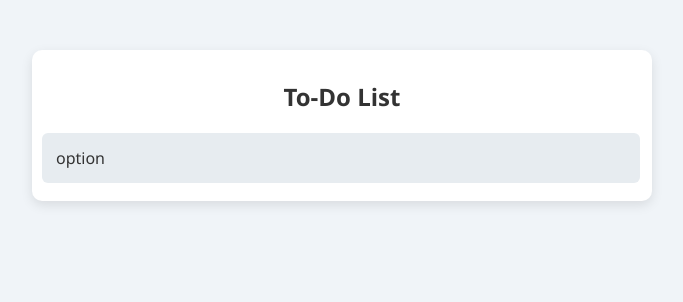
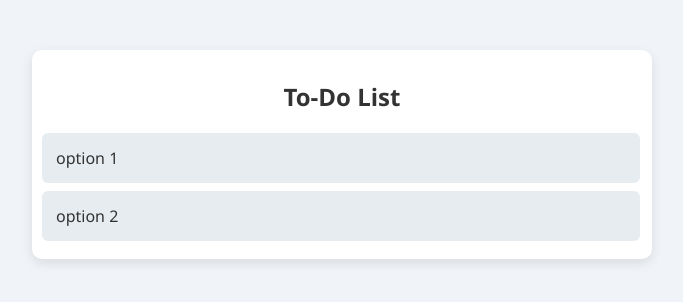
Before and after one commit to gngu44/to-do-website, a React (Vite) app: page / in a window 1280 px wide. Shown: the top 302 px of the page, without its empty margins (298-981 px from the left). Built offline with nearby package versions, Linux system fonts and the light colour scheme.

Commit message:
update test

```diff
--- a/src/App.jsx
+++ b/src/App.jsx
@@ -5,7 +5,10 @@ function App() {
   <div className="app-container">
     <h2> To-Do List</h2>
     <div className="option">
-      option
+      option 1
+    </div>
+    <div className="option">
+      option 2
     </div>
   </div>
 
```
